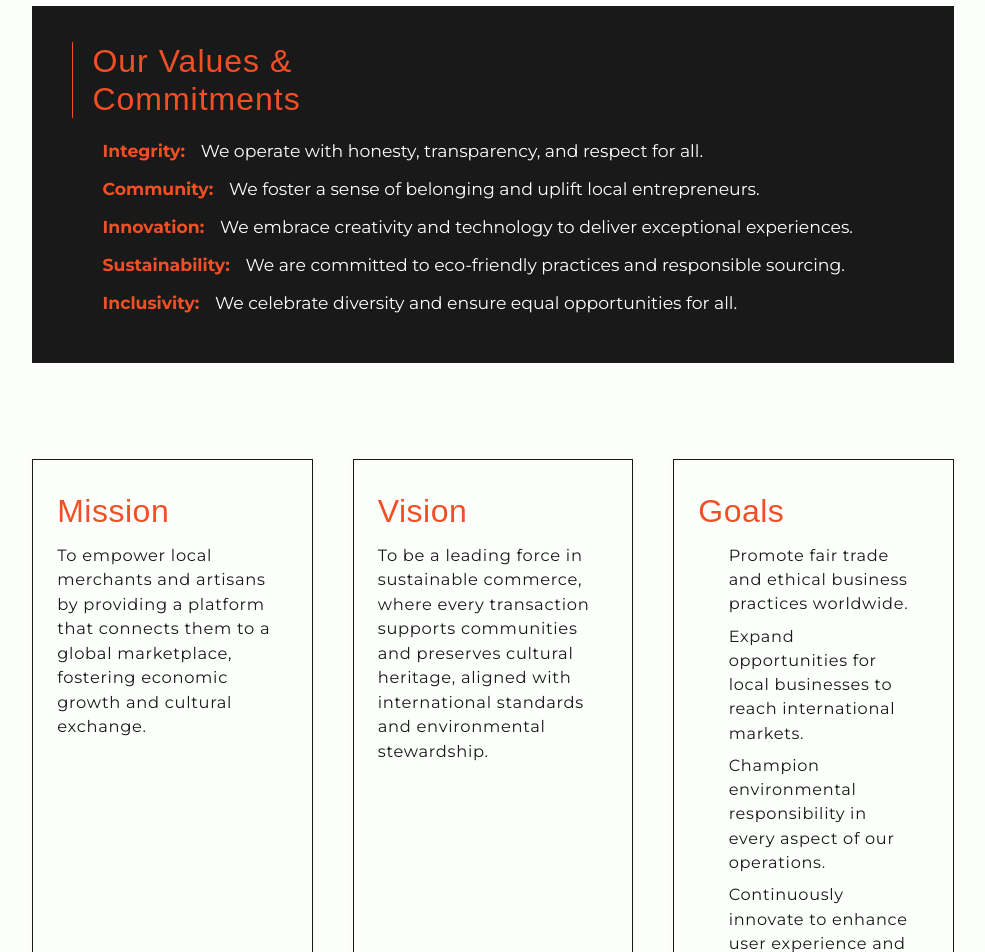
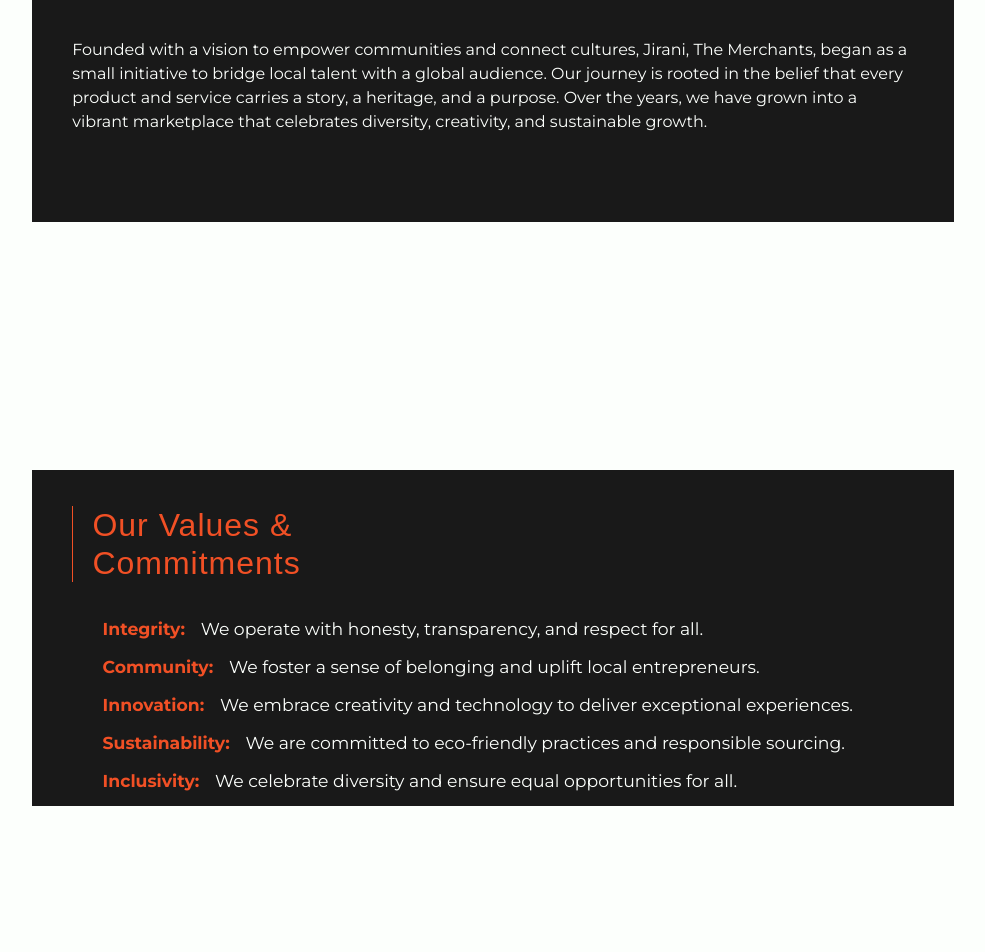
Before and after one commit to CMNDEGWA/De-commerce, a Vue app in the folder de_commerce_front-end/: page / in a window 1280 px wide. Shown: the part 2580-3532 px from the top of the page, without its empty margins (147-1132 px from the left). Built offline with nearby package versions, Linux system fonts and the light colour scheme; no server answers; a web font is replaced by a local one.

Commit message:
Update: Hoem Layout Customization.

```diff
--- a/de_commerce_front-end/src/views/Home.vue
+++ b/de_commerce_front-end/src/views/Home.vue
@@ -54,15 +54,15 @@
           </ul>
         </div>
         <div class="about-features">
-          <div class="about-feature-box">
+          <div class="about-feature-box Mission">
             <h3>Mission</h3>
             <p>To empower local merchants and artisans by providing a platform that connects them to a global marketplace, fostering economic growth and cultural exchange.</p>
           </div>
-          <div class="about-feature-box">
+          <div class="about-feature-box Vision">
             <h3>Vision</h3>
             <p>To be a leading force in sustainable commerce, where every transaction supports communities and preserves cultural heritage, aligned with international standards and environmental stewardship.</p>
           </div>
-          <div class="about-feature-box">
+          <div class="about-feature-box Goals">
             <h3>Goals</h3>
             <ul>
               <li>Promote fair trade and ethical business practices worldwide.</li>
@@ -247,7 +247,7 @@
   display: grid;
   grid-template-columns: repeat(auto-fit, minmax(250px, 1fr));
   gap: 25px;
-  margin: 5rem 0;
+  margin: 8rem 0;
   height: 36vh;
 }
 
@@ -314,6 +314,8 @@
   color: var(--background-color);
   border-radius: 0;
   padding: 2.2rem 2.5rem;
+  margin: 8rem 0;
+  height: 42vh;
   font-family: "Montserrat", sans-serif;
 }
 
@@ -328,9 +330,17 @@
   letter-spacing: 1px;
 }
 
+.about-story p {
+  margin-top: 4.9rem;
+}
+
+.about-values {
+  margin: 4rem 0;
+}
+
 .about-values ul {
   list-style: none;
-  margin: 0;
+  margin-top: 2.1rem;
   padding-left: 1.2em;
 }
 
@@ -350,7 +360,7 @@
   flex-wrap: wrap;
   gap: 2.5rem;
   justify-content: space-between;
-  margin-top: 2.5rem;
+  margin: 8rem 0;
 }
 
 
@@ -360,16 +370,37 @@
   border: 1.2px solid var(--text-color);
   border-radius: 0;
   padding: 2rem 1.5rem;
-  box-shadow: 0 2px 10px rgba(241,80,37,0.06);
   font-family: "Montserrat", sans-serif;
   display: flex;
   flex-direction: column;
   align-items: flex-start;
+  transition: all 0.7s ease;
+}
+
+.about-features .Mission {
+  border-right: none;
+}
+
+.about-features .Mission:hover {
+  border-top-left-radius: 21px;
+  border-bottom-left-radius: 21px;
+}
+
+.about-features .Goals {
+  border-left: none;
+}
+
+.about-features .Goals:hover {
+  border-top-right-radius: 21px;
+  border-bottom-right-radius: 21px;
+}
+
+.about-features .Vision:hover {
+  border-radius: 21px;
 }
 
 .about-feature-box:hover h3{
   color: var(--text-color);
-  text-transform: uppercase;
 }
 
 .about-feature-box p {
```
